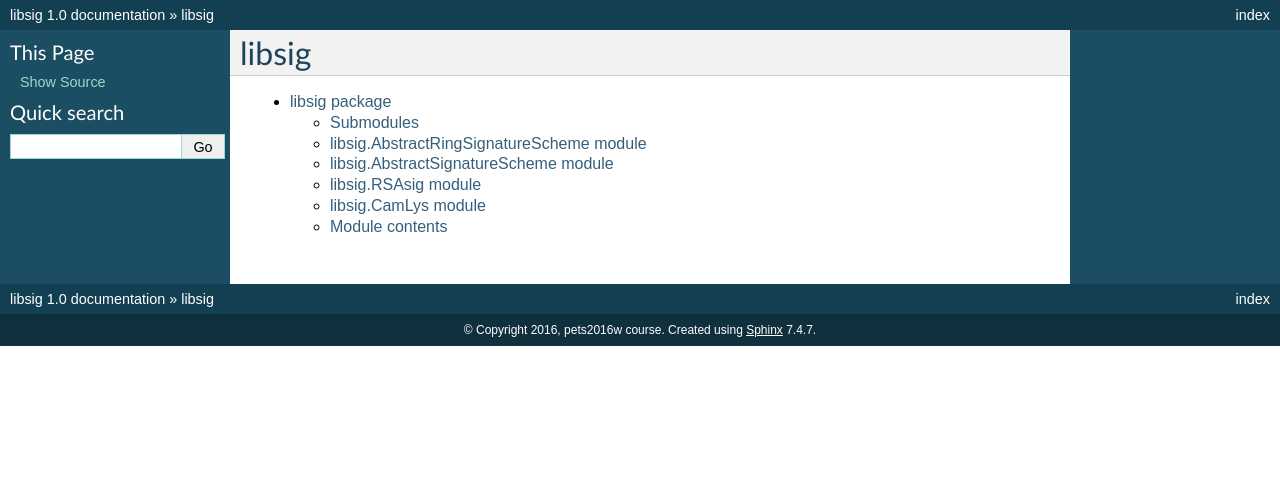
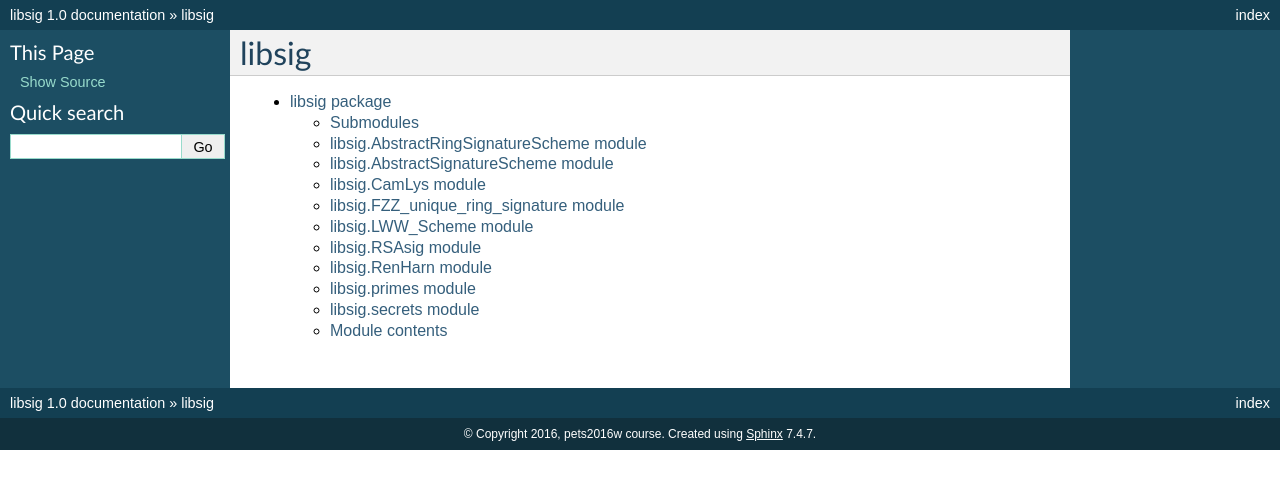
Before and after one commit to vs-uulm/libsig_pets, a Sphinx documentation site: the page built from doc/modules.rst, in a window 1280 px wide. Shown: the top 489 px of the page. Built offline with Sphinx 7.4.7, drawn with Linux system fonts in a browser that asks for light colours.

Commit message:
added all stuff to sphinx
You should be able to cd into doc and 'make html' your documentation

```diff
--- a/doc/libsig.rst
+++ b/doc/libsig.rst
@@ -20,6 +20,30 @@ libsig.AbstractSignatureScheme module
     :undoc-members:
     :show-inheritance:
 
+libsig.CamLys module
+--------------------
+
+.. automodule:: libsig.CamLys
+    :members:
+    :undoc-members:
+    :show-inheritance:
+
+libsig.FZZ_unique_ring_signature module
+---------------------------------------
+
+.. automodule:: libsig.FZZ_unique_ring_signature
+    :members:
+    :undoc-members:
+    :show-inheritance:
+
+libsig.LWW_Scheme module
+------------------------
+
+.. automodule:: libsig.LWW_Scheme
+    :members:
+    :undoc-members:
+    :show-inheritance:
+
 libsig.RSAsig module
 --------------------
 
@@ -28,11 +52,26 @@ libsig.RSAsig module
     :undoc-members:
     :show-inheritance:
 
+libsig.RenHarn module
+---------------------
 
-libsig.CamLys module
+.. automodule:: libsig.RenHarn
+    :members:
+    :undoc-members:
+    :show-inheritance:
+
+libsig.primes module
 --------------------
 
-.. automodule:: libsig.CamLys
+.. automodule:: libsig.primes
+    :members:
+    :undoc-members:
+    :show-inheritance:
+
+libsig.secrets module
+---------------------
+
+.. automodule:: libsig.secrets
     :members:
     :undoc-members:
     :show-inheritance:
```
